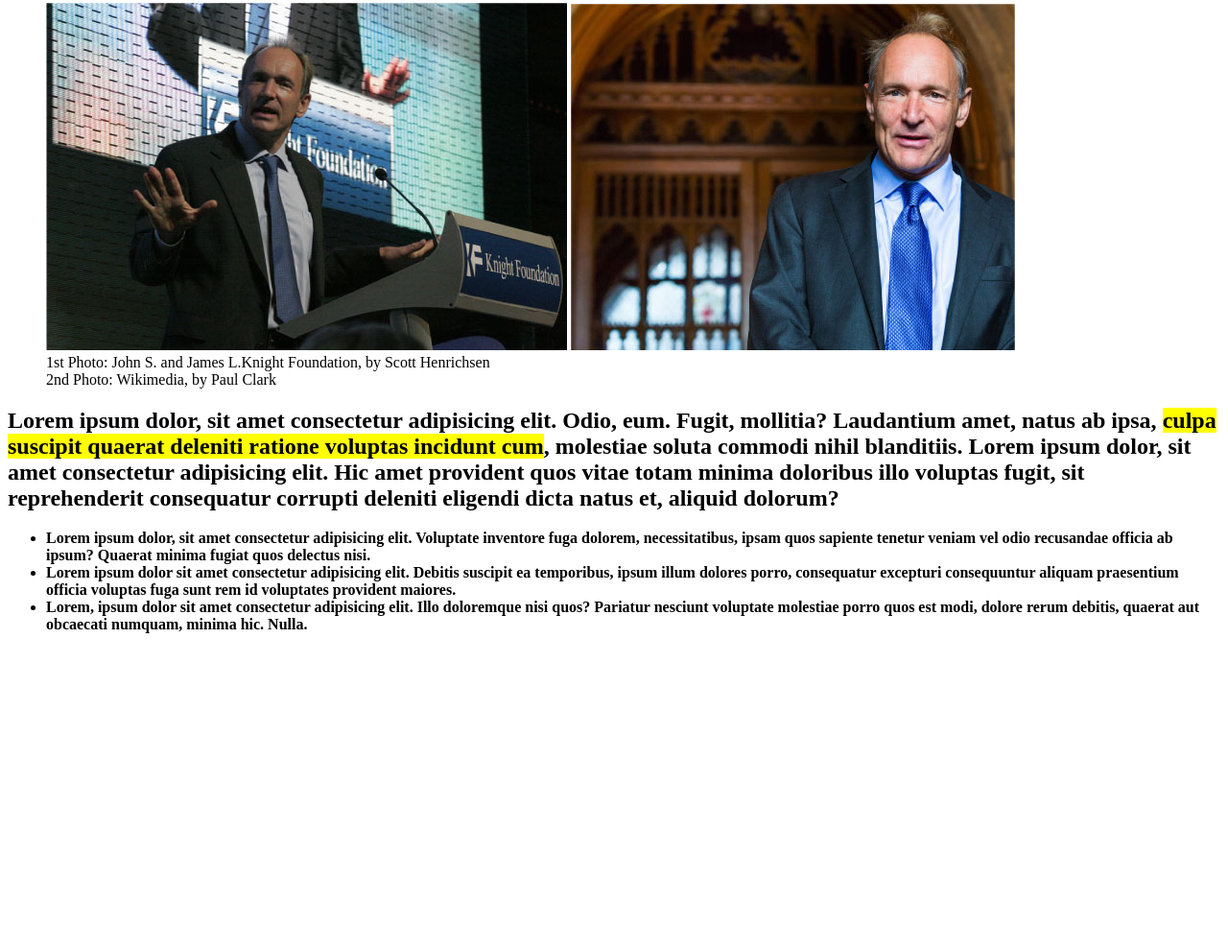
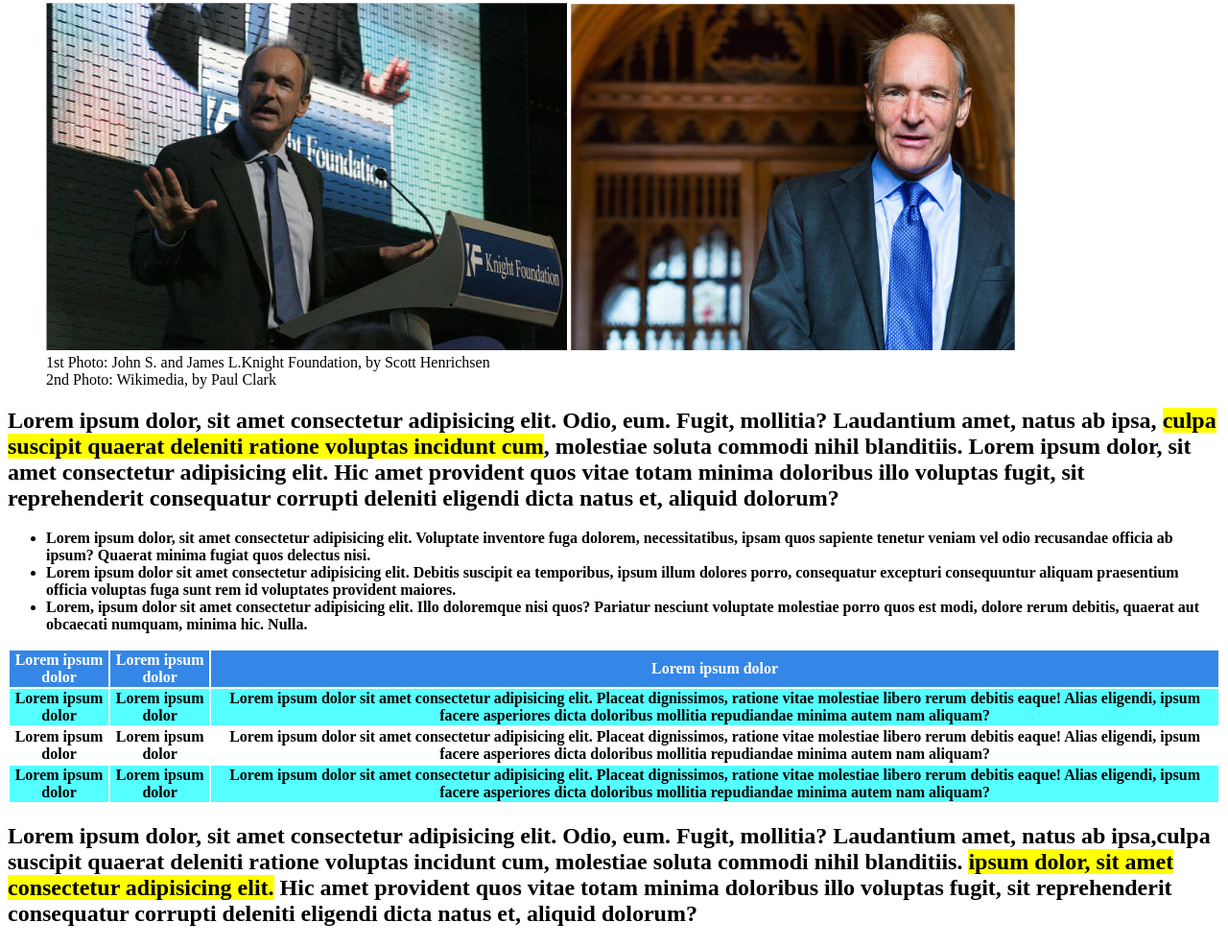
Before and after one commit to AriannaCristiani/html-css-booleaner, a plain HTML site: page index.html in a window 1280 px wide. Shown: the part 424-1410 px from the top of the page at 96% size. Before the commit the page ends 1108 px from the top, so only its background shows below. Drawn offline with Linux system fonts and the light colour scheme.

Commit message:
aggiunta table e testo secondario

```diff
--- a/app.css/index.css
+++ b/app.css/index.css
@@ -13,3 +13,11 @@
 #thebooleaner {
     color: rgb(88, 133, 255);
 }
+thead{
+    background-color: rgb(52, 135, 230);
+    color: white;
+}
+.tablebody{
+    background-color: rgb(84, 255, 255);
+    color: black;
+}
--- a/index.html
+++ b/index.html
@@ -44,7 +44,34 @@
         </ul>
 
         <!-- tabella -->
-         <table></table>
+         <table>
+            <thead>
+                <tr>
+                    <th>Lorem ipsum dolor</th>
+                    <th>Lorem ipsum dolor</th>
+                    <th>Lorem ipsum dolor</th>
+                </tr>
+            </thead>
+            <tbody>
+                <tr class="tablebody">
+                    <th><strong>Lorem ipsum dolor</strong></th>
+                    <th><strong>Lorem ipsum dolor</strong></th>
+                    <th><strong>Lorem ipsum dolor sit amet consectetur adipisicing elit. Placeat dignissimos, ratione vitae molestiae libero rerum debitis eaque! Alias eligendi, ipsum facere asperiores dicta doloribus mollitia repudiandae minima autem nam aliquam?</strong></th>
+                </tr>
+                <tr>
+                    <th><strong>Lorem ipsum dolor</strong></th>
+                    <th><strong>Lorem ipsum dolor</strong></th>
+                    <th><strong>Lorem ipsum dolor sit amet consectetur adipisicing elit. Placeat dignissimos, ratione vitae molestiae libero rerum debitis eaque! Alias eligendi, ipsum facere asperiores dicta doloribus mollitia repudiandae minima autem nam aliquam?</strong></th>
+                </tr>
+                <tr class="tablebody">
+                    <th><strong>Lorem ipsum dolor</strong></th>
+                    <th><strong>Lorem ipsum dolor</strong></th>
+                    <th><strong>Lorem ipsum dolor sit amet consectetur adipisicing elit. Placeat dignissimos, ratione vitae molestiae libero rerum debitis eaque! Alias eligendi, ipsum facere asperiores dicta doloribus mollitia repudiandae minima autem nam aliquam?</strong></th>
+                </tr>
+            </tbody>
+         </table>
+         <!-- testo principale -->
+         <h2>Lorem ipsum dolor, sit amet consectetur adipisicing elit. Odio, eum. Fugit, mollitia? Laudantium amet, natus ab ipsa,culpa suscipit quaerat deleniti ratione voluptas incidunt cum, molestiae soluta commodi nihil blanditiis. <mark> ipsum dolor, sit amet consectetur adipisicing elit.</mark> Hic amet provident quos vitae totam minima doloribus illo voluptas fugit, sit reprehenderit consequatur corrupti deleniti eligendi dicta natus et, aliquid dolorum?</h2>
     </main>
 
 </body>
```
